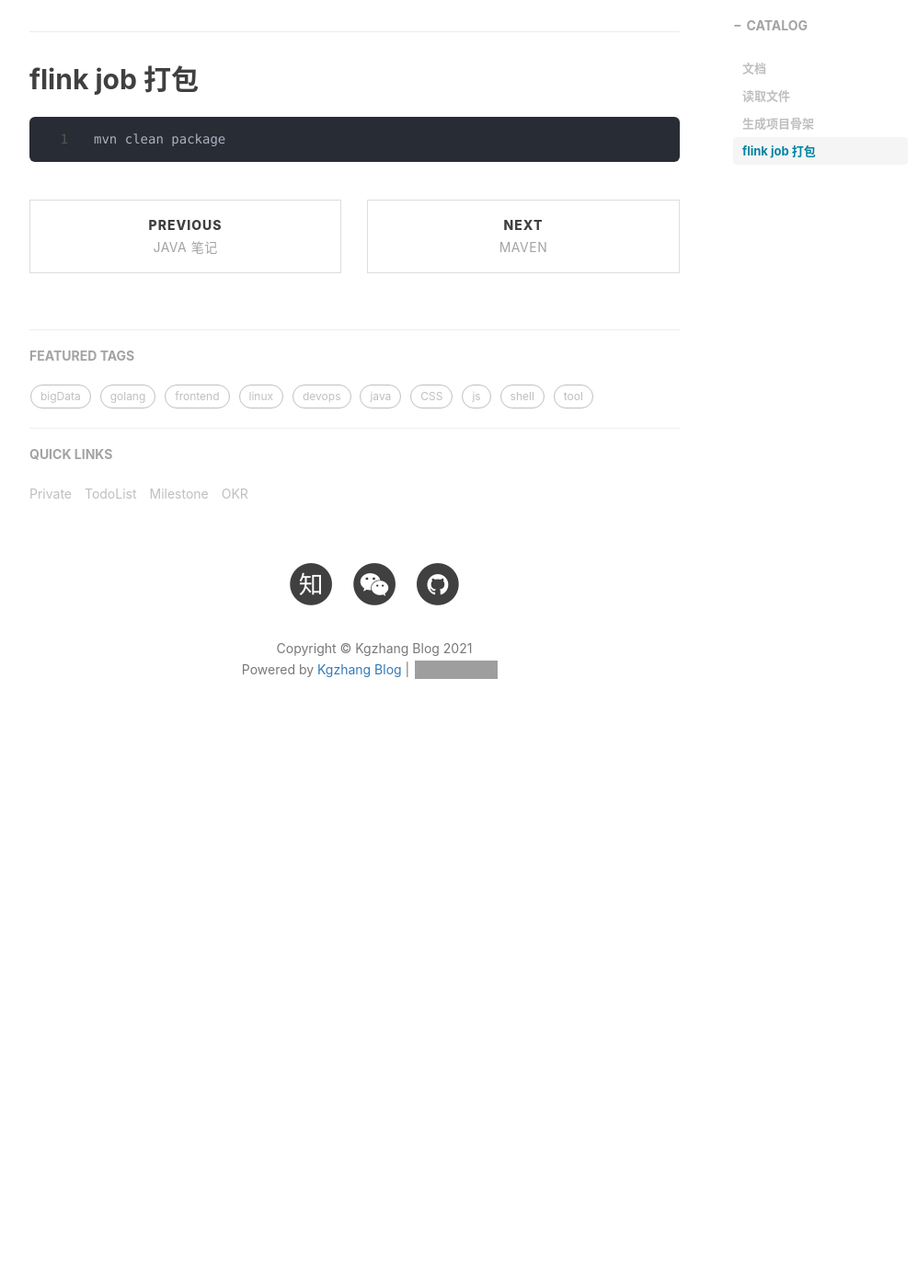
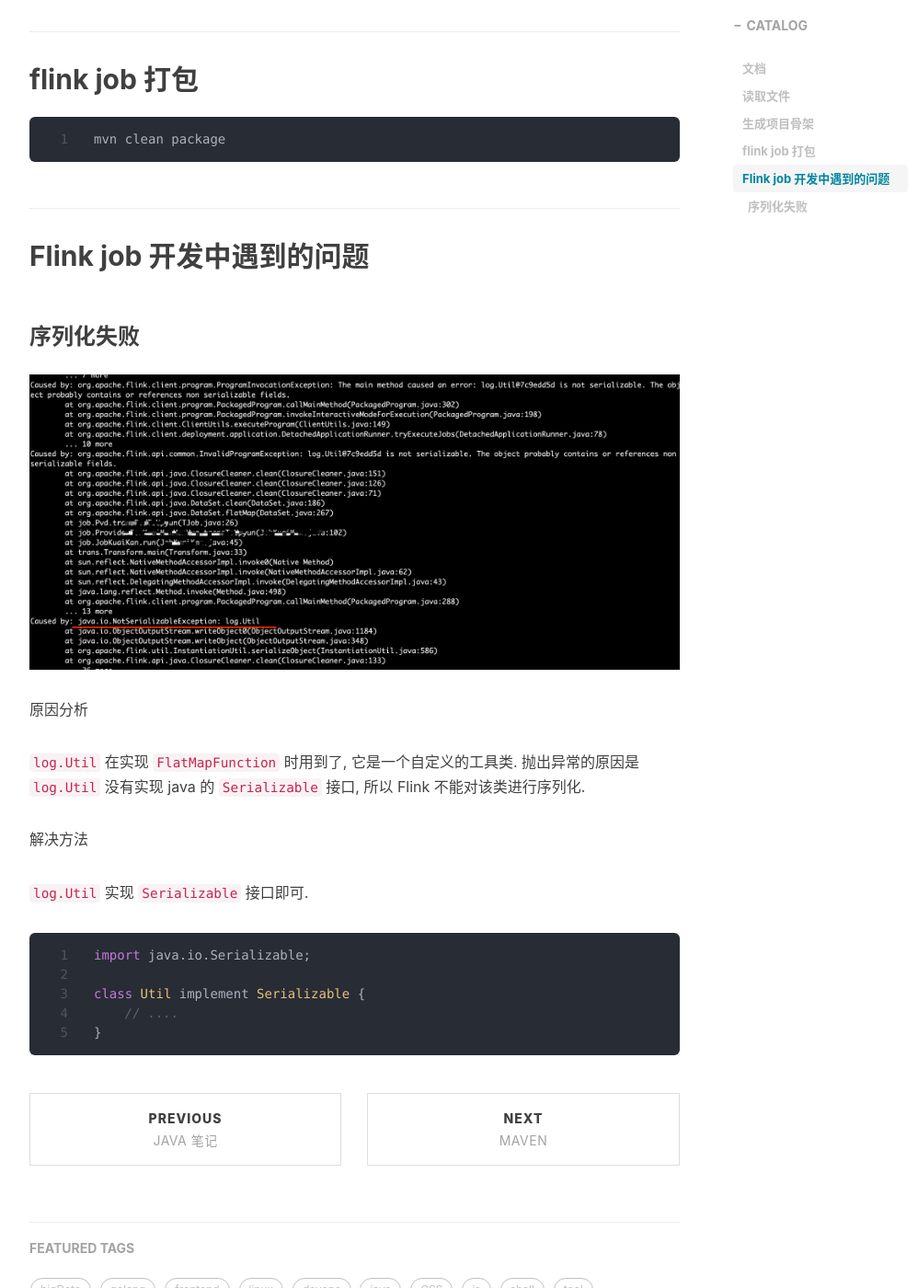
Before and after one commit to kougazhang/oom, a Jekyll site: the page built from _posts/2021-07-14-flink.md, in a window 1280 px wide and 1400 px high, scrolled down 1049 px. Shown: the whole window at 92% size, without its empty margins (233-1231 px from the left). Built offline with Jekyll 4.4.1, drawn with Linux system fonts in a browser that asks for light colours; nearby versions of some CDN libraries; comment, search, counter and statistics services are not loaded; before the commit the page ends 1881 px from its top, so only the background shows below that; grey boxes are pictures that could not be loaded.

Commit message:
note for flink

````diff
--- a/_posts/2021-07-14-flink.md
+++ b/_posts/2021-07-14-flink.md
@@ -36,3 +36,24 @@ mvn archetype:generate \
 ```shell
 mvn clean package
 ```
+
+## Flink job 开发中遇到的问题
+
+### 序列化失败
+![/img/log-util.png](/img/log-util.png)
+
+原因分析
+
+`log.Util` 在实现 `FlatMapFunction` 时用到了, 它是一个自定义的工具类. 抛出异常的原因是 `log.Util` 没有实现 java 的 `Serializable` 接口, 所以 Flink 不能对该类进行序列化.
+
+解决方法
+
+`log.Util` 实现 `Serializable` 接口即可.
+
+```java
+import java.io.Serializable;
+
+class Util implement Serializable {
+    // ....
+}
+```
````
Also changed, not shown: img/log-util.png (added).
